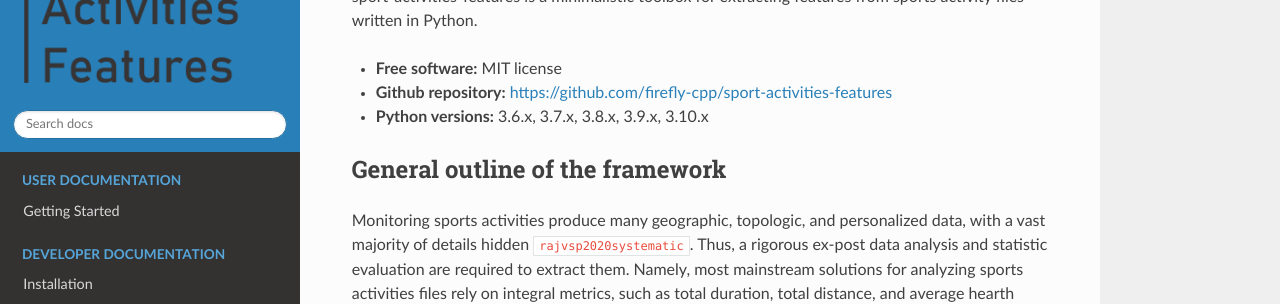
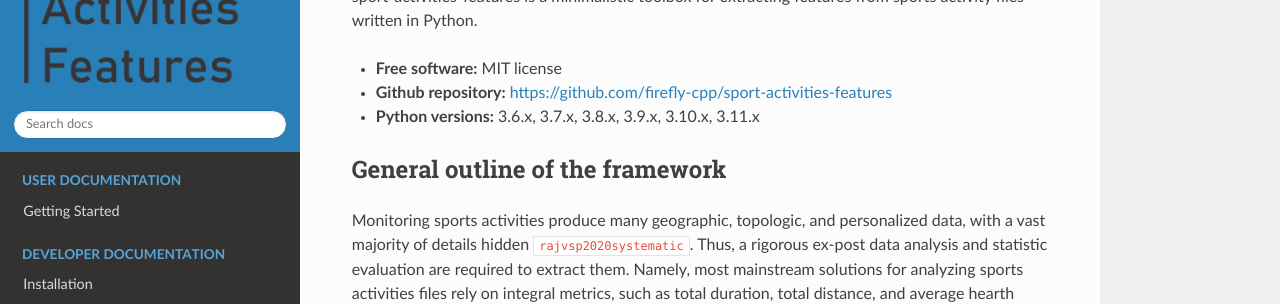
Before and after one commit to firefly-cpp/sport-activities-features, a Sphinx documentation site: the page built from docs/index.rst, in a window 1280 px wide and 900 px high. Shown: the part 299-603 px from the top of the window. Built offline with Sphinx 7.4.7 and the Read the Docs theme 2.0.0, drawn with Linux system fonts in a browser that asks for light colours; cross-references to code outside the pages are shown as plain code.

Commit message:
Update index.rst

```diff
--- a/docs/index.rst
+++ b/docs/index.rst
@@ -7,7 +7,7 @@ sport-activities-features is a minimalistic toolbox for extracting features from
 
 * **Free software:** MIT license
 * **Github repository:** https://github.com/firefly-cpp/sport-activities-features
-* **Python versions:** 3.6.x, 3.7.x, 3.8.x, 3.9.x, 3.10.x
+* **Python versions:** 3.6.x, 3.7.x, 3.8.x, 3.9.x, 3.10.x, 3.11.x
 
 General outline of the framework
 ---------------------------------
```
